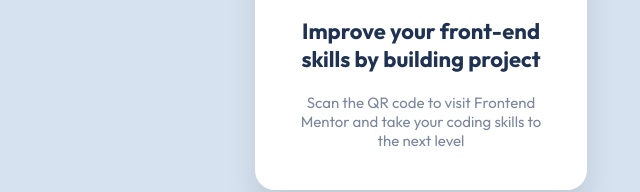
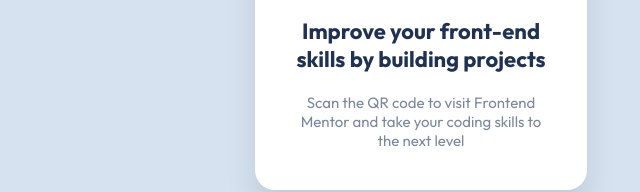
Before and after one commit to remscodes/frontend-mentor, a plain HTML site: page newbie/qr-code-component/index.html in a window 1280 px wide. Shown: the part 467-659 px from the top of the page, 219-859 px from the left. Drawn offline with Linux system fonts and the light colour scheme.

Commit message:
[QR code component] Fix typo

```diff
--- a/newbie/qr-code-component/index.html
+++ b/newbie/qr-code-component/index.html
@@ -25,7 +25,7 @@
 
       <div class="card__content-wrapper">
 
-        <span class="card__title">Improve your front-end skills by building project</span>
+        <span class="card__title">Improve your front-end skills by building projects</span>
 
         <span class="card__text">Scan the QR code to visit Frontend Mentor and take your coding skills to the next level</span>
       </div>
```
